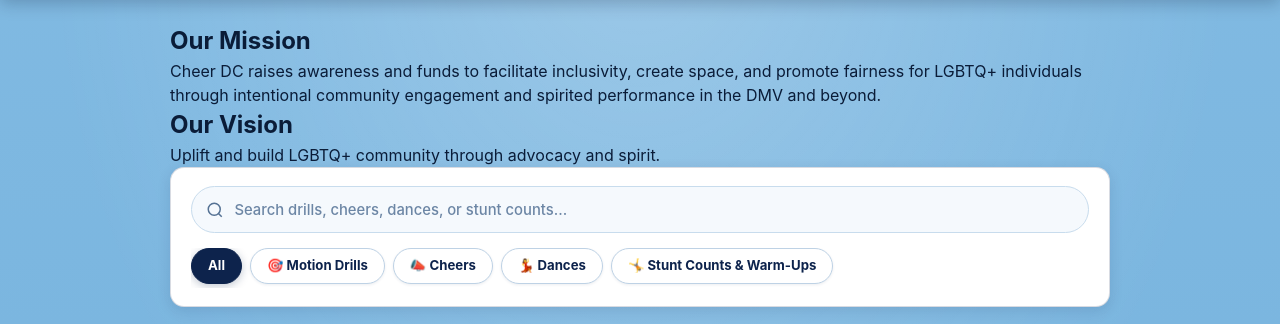
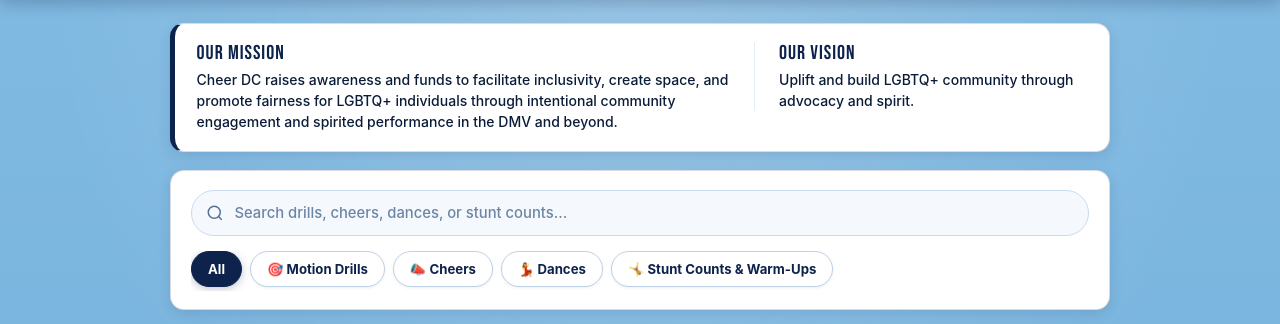
Before and after one commit to Cheer-DC/cheerdc-vault, a plain HTML site: page index.html in a window 1280 px wide. Shown: the part 77-401 px from the top of the page. Drawn offline with Linux system fonts and the light colour scheme; a web font is replaced by a local one.

Commit message:
Update styles.css

```diff
--- a/styles.css
+++ b/styles.css
@@ -260,6 +260,63 @@
   padding: 1.5rem 1.25rem 3.5rem 1.25rem;
   width: 100%;
   flex: 1;
+}
+
+/* --------------------------------------------------------------------------
+   5b. Mission & Vision Top Banner
+   -------------------------------------------------------------------------- */
+.mission-vision-banner {
+  background: var(--color-surface);
+  border: 1px solid rgba(13, 35, 76, 0.16);
+  border-left: 5px solid var(--color-navy);
+  border-radius: var(--radius-lg);
+  padding: 1.15rem 1.35rem;
+  margin-bottom: 1.15rem;
+  box-shadow: var(--shadow-md);
+}
+
+.mission-vision-grid {
+  display: grid;
+  grid-template-columns: 1fr;
+  gap: 1rem;
+}
+
+@media (min-width: 680px) {
+  .mission-vision-grid {
+    grid-template-columns: 1.6fr 1fr;
+    gap: 1.5rem;
+    align-items: start;
+  }
+
+  .mission-vision-block + .mission-vision-block {
+    border-left: 1.5px solid var(--color-border-subtle);
+    padding-left: 1.5rem;
+  }
+}
+
+@media (max-width: 679px) {
+  .mission-vision-block + .mission-vision-block {
+    border-top: 1px solid var(--color-border-subtle);
+    padding-top: 0.85rem;
+  }
+}
+
+.mission-vision-heading {
+  font-family: var(--font-title);
+  font-size: 1.25rem;
+  font-weight: normal;
+  letter-spacing: 0.05em;
+  text-transform: uppercase;
+  color: var(--color-navy);
+  margin-bottom: 0.25rem;
+  line-height: 1.15;
+}
+
+.mission-vision-text {
+  font-size: 0.875rem;
+  color: var(--color-text-main);
+  line-height: 1.5;
+  font-weight: 500;
 }
 
 /* --------------------------------------------------------------------------
```
